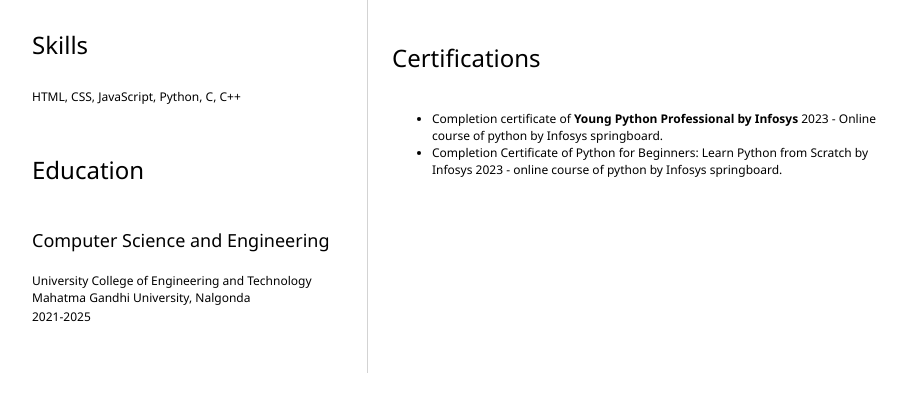
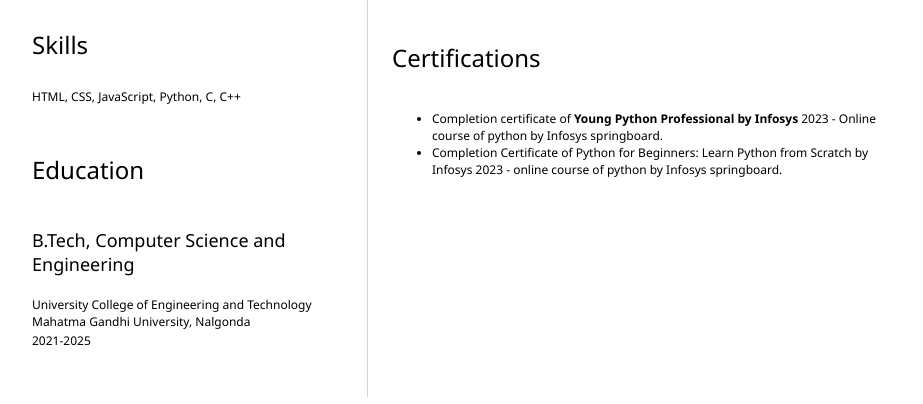
Before and after one commit to aaryavikasboya/Resume, a plain HTML site: page index.html in a window 1280 px wide. Shown: the part 396-800 px from the top of the page, without its empty margins (182-1105 px from the left). Drawn offline with Linux system fonts and the light colour scheme.

Commit message:
Update index.html

```diff
--- a/index.html
+++ b/index.html
@@ -42,7 +42,7 @@
             </section>
             <section>
                 <h2>Education</h2>
-                <h3>Computer Science and Engineering</h3>
+                <h3>B.Tech, Computer Science and Engineering</h3>
                 <p>
                     University College of Engineering and Technology Mahatma Gandhi University, Nalgonda
                 </p>
```
